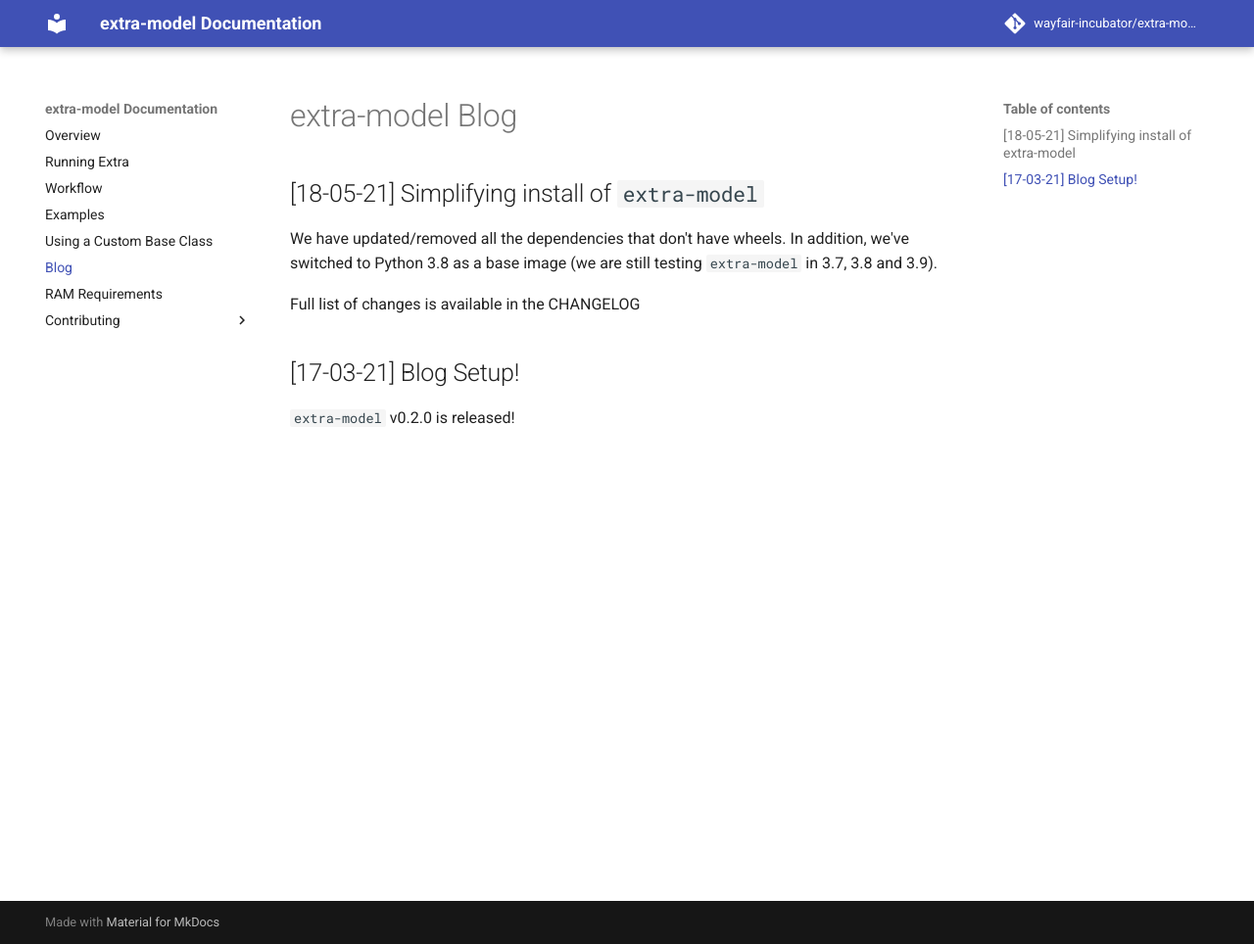
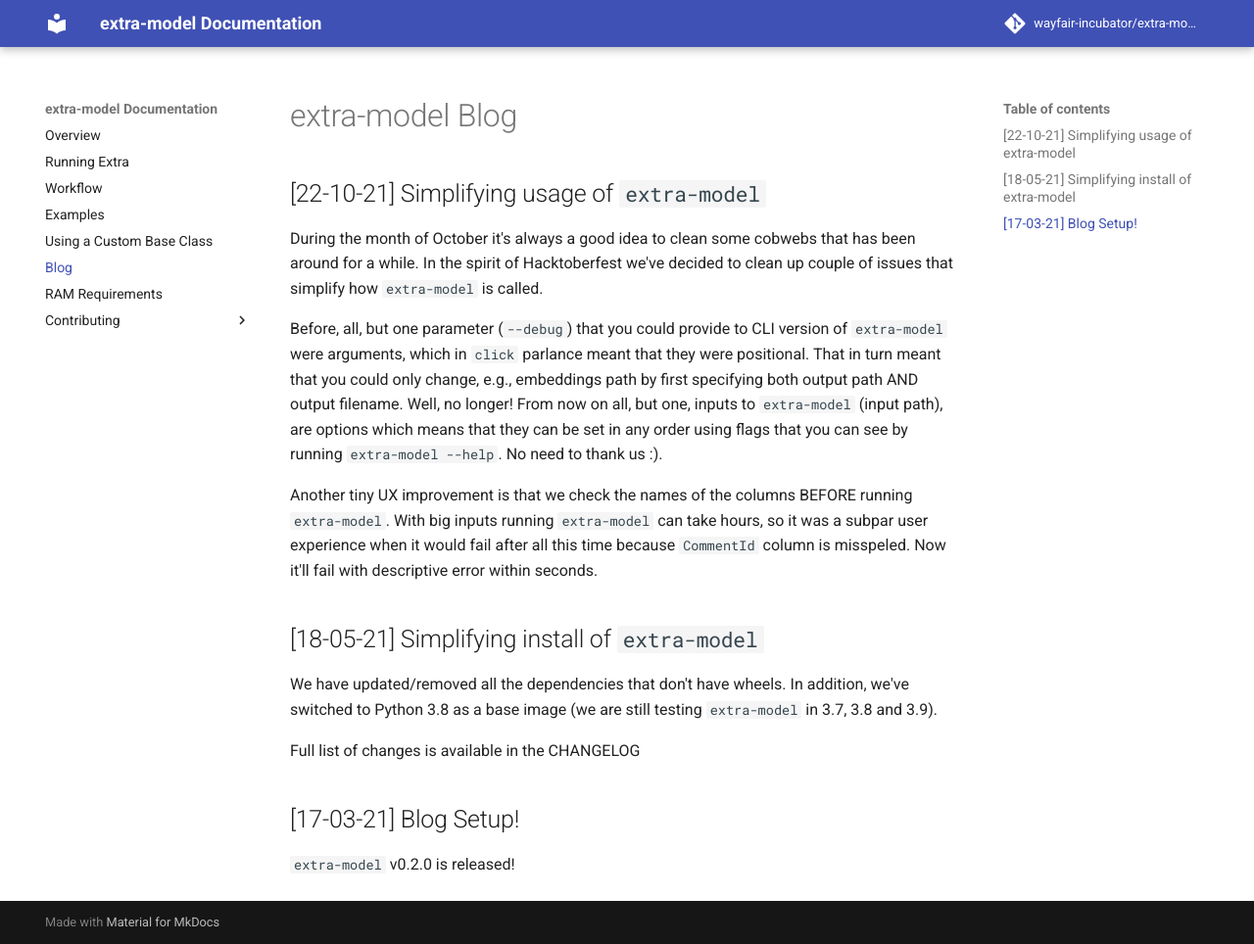
Before and after one commit to wayfair-incubator/extra-model, an MkDocs documentation site: the page built from docs/blog.md, in a window 1280 px wide and 964 px high. Shown: the whole window at 98% size. Built offline with MkDocs 1.6.1 and Material for MkDocs 9.7.7, drawn with Linux system fonts in a browser that asks for light colours; comment, search, counter and statistics services are not loaded.

Commit message:
Adding documentation

```diff
--- a/docs/blog.md
+++ b/docs/blog.md
@@ -1,4 +1,18 @@
 # extra-model Blog
+
+## [22-10-21] Simplifying usage of `extra-model`
+During the month of October it's always a good idea to clean some cobwebs that has been around for a while.
+In the spirit of Hacktoberfest we've decided to clean up couple of issues that simplify how `extra-model` is called.
+
+Before, all, but one parameter (`--debug`) that you could provide to CLI version of `extra-model` were arguments, which in `click`
+parlance meant that they were positional. That in turn meant that you could only change, e.g., embeddings path by first
+specifying both output path AND output filename. Well, no longer! From now on all, but one, inputs to `extra-model` (input path), are options
+which means that they can be set in any order using flags that you can see by running `extra-model --help`.
+No need to thank us :).
+
+Another tiny UX improvement is that we check the names of the columns BEFORE running `extra-model`.
+With big inputs running `extra-model` can take hours, so it was a subpar user experience when it would fail after
+all this time because `CommentId` column is misspeled. Now it'll fail with descriptive error within seconds.
 
 
 ## [18-05-21] Simplifying install of `extra-model`
```
Also changed, not shown: CHANGELOG.md (+15 -0 lines).
